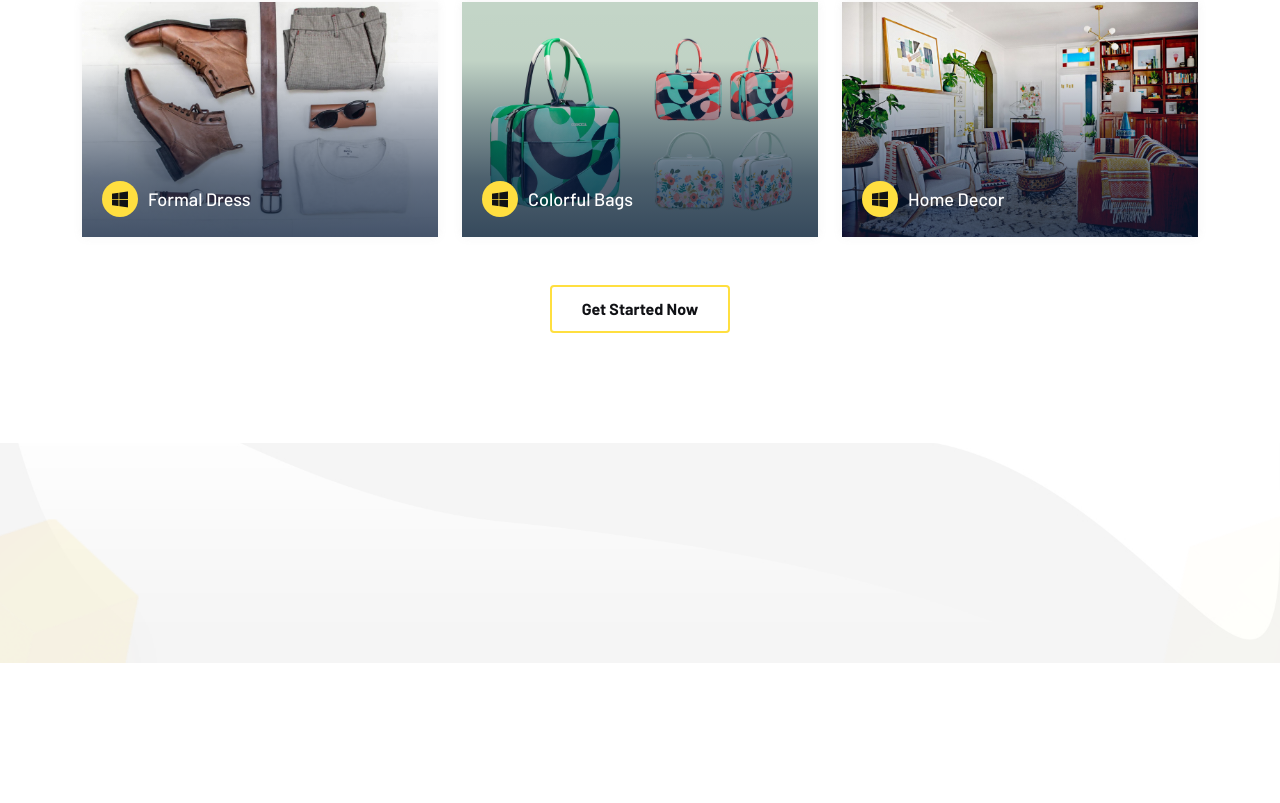
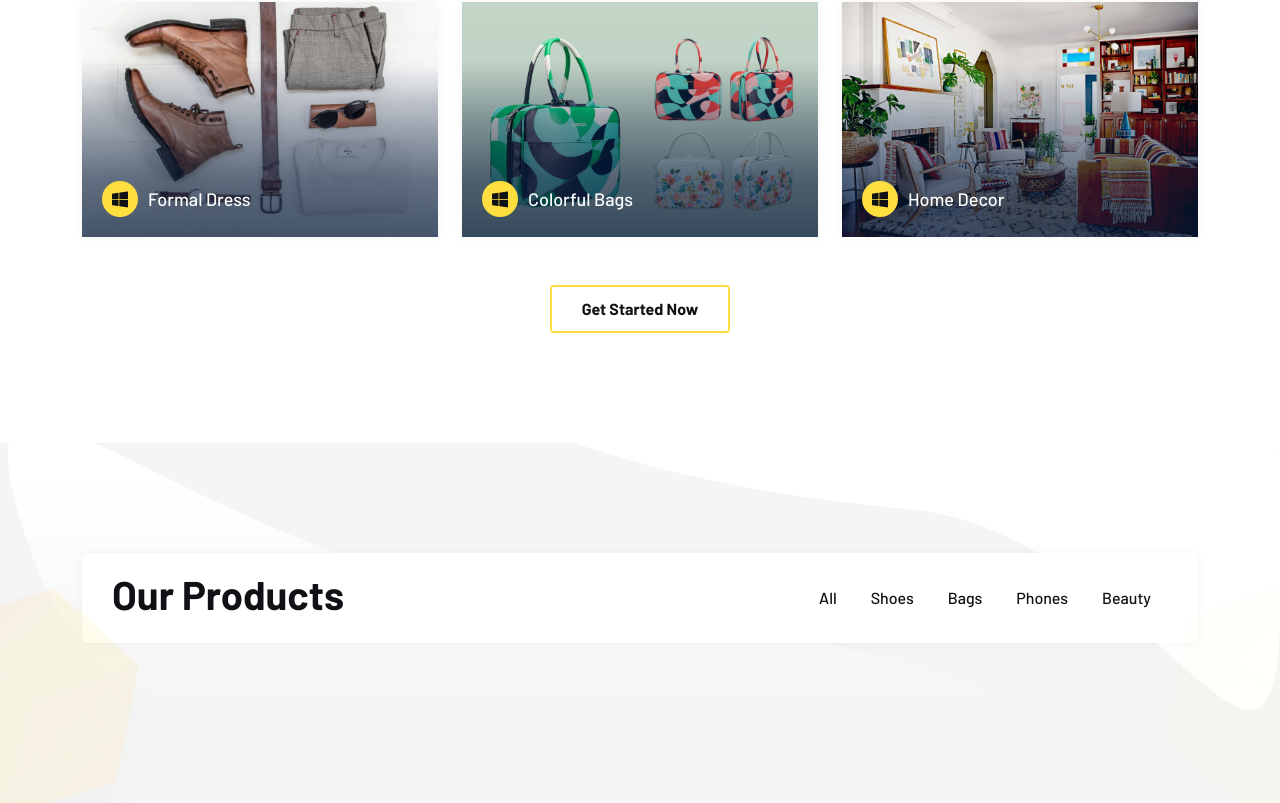
Before and after one commit to jRicardoAFS/E-Commerce, a React (Vite) app: page / in a window 1280 px wide. Shown: the part 1377-2180 px from the top of the page. Before the commit the page ends 2040 px from the top, so only its background shows below. Built offline with nearby package versions, Linux system fonts and the light colour scheme.

Commit message:
add section header

```diff
--- a/src/Home/CategoryShowCase.jsx
+++ b/src/Home/CategoryShowCase.jsx
@@ -79,6 +79,10 @@ const ProductData = [
 
 const CategoryShowCase = () => {
     const [items, setItems] = useState(ProductData)
+
+    const filterItem = () => {
+
+    }
     return (
 
         <div className='course-section style-3 padding-tb'>
@@ -89,7 +93,23 @@ const CategoryShowCase = () => {
                 <img src="/src/assets/images/shape-img/icon/02.png" alt="" />
             </div>
 
+            <div className="container">
+                <div className="section-header">
+                    <h2 className="title">{title}</h2>
+                    <div className='course-filter-group'>
+                        <ul className="lab-ul">
+                            <li onClick={() => filterItem("All")}>All</li>
+                            <li onClick={() => filterItem("Shoes")}>Shoes</li>
+                            <li onClick={() => filterItem("Bags")}>Bags</li>
+                            <li onClick={() => filterItem("Phones")}>Phones</li>
+                            <li onClick={() => filterItem("Beauty")}>Beauty</li>
+                        </ul>
+                    </div>
 
+                </div>
+
+
+            </div>
         </div>
     )
 
```
